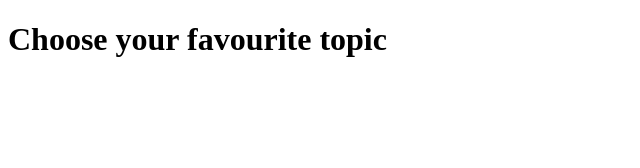
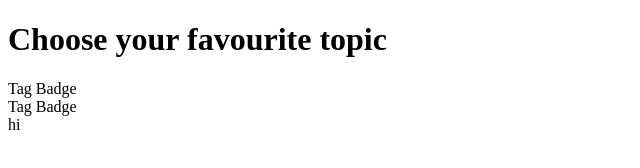
Before and after one commit to Yashas-K-N/jan-f-2-project, a plain HTML site: page topic.html in a window 1280 px wide. Shown: the whole page, without its empty margins (0-640 px from the left). Drawn offline with Linux system fonts and the light colour scheme.

Commit message:
added new

```diff
--- a/script.js
+++ b/script.js
@@ -1,15 +1,16 @@
-let topics_div=document.getElementsByClassName("topics");
+let topics_div=document.getElementById("topics");
 console.log(topics);
-
+let selected_topics=[];
 let grand_topic_list=[
     "Tag Badge",
-    "Tag Badge "
+    "Tag Badge",
+    "hi"
 ];
 
 function display_topics(){
     grand_topic_list.map(topic=>{
-        let newtopicElement=document.create("div");
-        newtopicElement.classlist.add("topic");
+        let newtopicElement=document.createElement("div");
+        newtopicElement.classList.add("topic");
         newtopicElement.innerText=topic;
         newtopicElement.addEventListener("click",()=>{
           if(!selected_topics.includes(newtopicElement.innerText)){
--- a/topic.html
+++ b/topic.html
@@ -8,7 +8,7 @@
 </head>
 <body>
     <h1>Choose your favourite topic</h1>
-    <div class="topics"></div>
+    <div id="topics"></div>
 
 
 
```
Also changed, not shown: index.html (+3 -2 lines).
